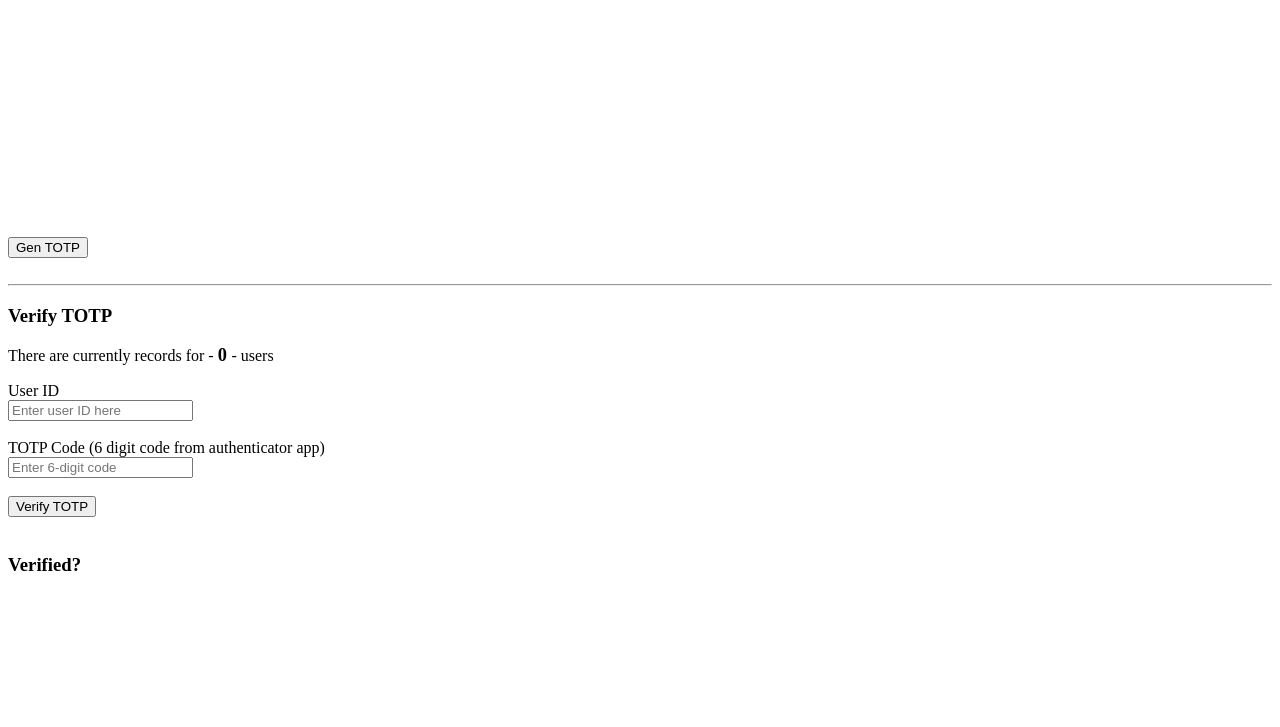
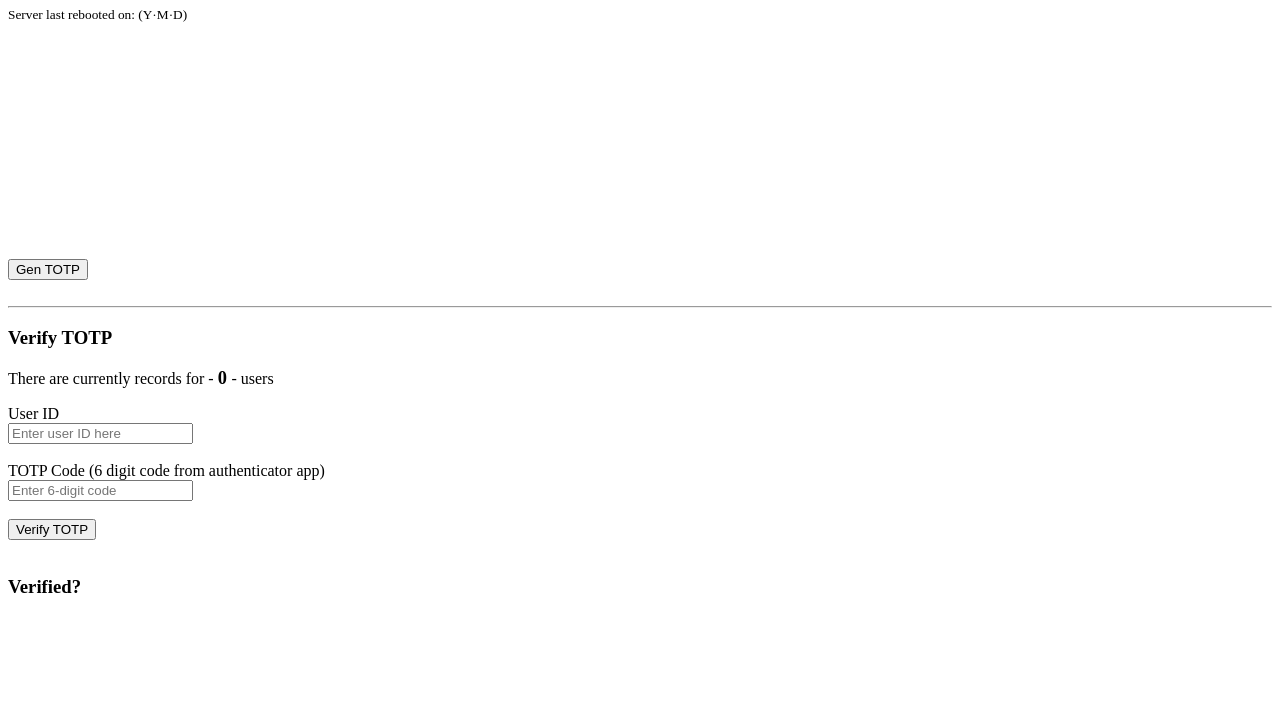
Before and after one commit to PaulB-H/totp, a website: page public/index.html in a window 1280 px wide. Shown: the part 73-800 px from the top of the page. Drawn offline with nearby package versions, Linux system fonts and the light colour scheme; no server answers.

Commit message:
Added section to display server reboot date

```diff
--- a/public/index.html
+++ b/public/index.html
@@ -10,6 +10,11 @@
   <body>
     <header>
       <h1>Hello TOTP</h1>
+      <sup>
+        Server last rebooted on:
+        <span style="border-bottom: 1px solid black" id="server-started"></span>
+        (Y·M·D)
+      </sup>
     </header>
 
     <main>
```
